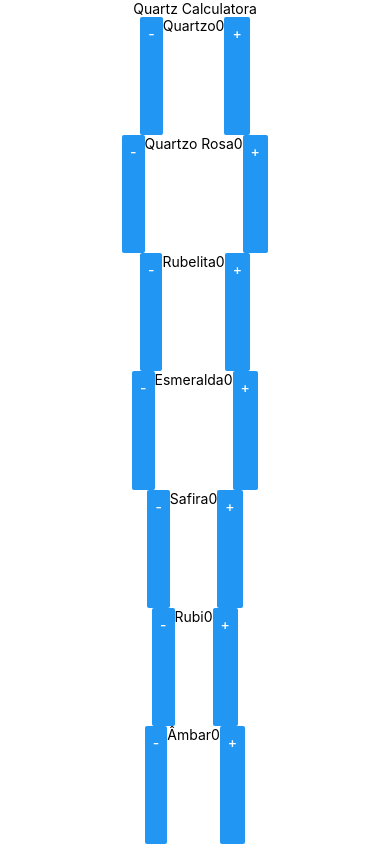
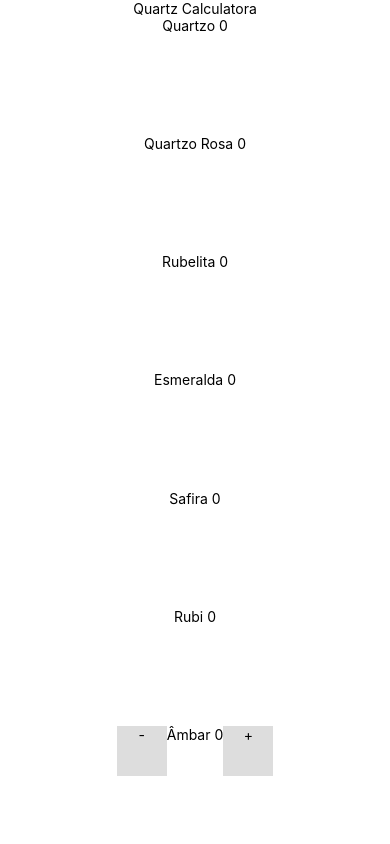
Before and after one commit to JHBoing/QuartzCalculator, a React Native app: screen / in a window 390 px wide. Built offline with nearby package versions, Linux system fonts and the light colour scheme.

Commit message:
Changed Button to TouchableOpacity
Changed Button to TouchableOpacity and fixed ambars count.

```diff
--- a/App.js
+++ b/App.js
@@ -1,5 +1,5 @@
 import React from 'react';
-import { StyleSheet, Text, View, Button } from 'react-native';
+import { StyleSheet, Text, View, TouchableOpacity } from 'react-native';
 
 export default class App extends React.Component {
 
@@ -31,88 +31,94 @@ export default class App extends React.Component {
             <View style={styles.container}>
                 <Text>Quartz Calculatora</Text>
                 <View style={styles.pedraContainer}>
-                    <Button
+                    <TouchableOpacity
                         title="-"
                         onPress={(quartzo) => (this.state.quartzo > 0) ? this.setState({quartzo: this.state.quartzo - 1}):null}
                     />
                     <Text>Quartzo</Text>
-                    <Text>{this.state.quartzo}</Text>
-                    <Button
+                    <Text> {this.state.quartzo}</Text>
+                    <TouchableOpacity
                         title="+"
                         onPress={(quartzo) => this.setState({quartzo: this.state.quartzo + 1})}
                     />
                 </View>
                 <View style={styles.pedraContainer}>
-                    <Button
+                    <TouchableOpacity
                         title="-"
                         onPress={(quartzoRosa) => (this.state.quartzoRosa > 0) ? this.setState({quartzoRosa: this.state.quartzoRosa - 1}):null}
                     />
                     <Text>Quartzo Rosa</Text>
-                    <Text>{this.state.quartzoRosa}</Text>
-                    <Button
+                    <Text> {this.state.quartzoRosa}</Text>
+                    <TouchableOpacity
                         title="+"
                         onPress={(quartzoRosa) => this.setState({quartzoRosa: this.state.quartzoRosa + 1})}
                     />
                 </View>
                 <View style={styles.pedraContainer}>
-                    <Button
+                    <TouchableOpacity
                         title="-"
                         onPress={(rubelita) => (this.state.rubelita > 0) ? this.setState({rubelita: this.state.rubelita - 1}):null}
                     />
                     <Text>Rubelita</Text>
-                    <Text>{this.state.rubelita}</Text>
-                    <Button
+                    <Text> {this.state.rubelita}</Text>
+                    <TouchableOpacity
                         title="+"
                         onPress={(rubelita) => this.setState({rubelita: this.state.rubelita + 1})}
                     />
                 </View>
                 <View style={styles.pedraContainer}>
-                    <Button
+                    <TouchableOpacity
                         title="-"
                         onPress={(esmeralda) => (this.state.esmeralda > 0) ? this.setState({esmeralda: this.state.esmeralda - 1}):null}
                     />
                     <Text>Esmeralda</Text>
-                    <Text>{this.state.esmeralda}</Text>
-                    <Button
+                    <Text> {this.state.esmeralda}</Text>
+                    <TouchableOpacity
                         title="+"
                         onPress={(esmeralda) => this.setState({esmeralda: this.state.esmeralda + 1})}
                     />
                 </View>
                 <View style={styles.pedraContainer}>
-                    <Button
+                    <TouchableOpacity
                         title="-"
                         onPress={(safira) => (this.state.safira > 0) ? this.setState({safira: this.state.safira - 1}):null}
                     />
                     <Text>Safira</Text>
-                    <Text>{this.state.safira}</Text>
-                    <Button
+                    <Text> {this.state.safira}</Text>
+                    <TouchableOpacity
                         title="+"
                         onPress={(safira) => this.setState({safira: this.state.safira + 1})}
                     />
                 </View>
                 <View style={styles.pedraContainer}>
-                    <Button
+                    <TouchableOpacity
                         title="-"
                         onPress={(rubi) => (this.state.rubi > 0) ? this.setState({rubi: this.state.rubi - 1}):null}
                     />
                     <Text>Rubi</Text>
-                    <Text>{this.state.rubi}</Text>
-                    <Button
+                    <Text> {this.state.rubi}</Text>
+                    <TouchableOpacity
                         title="+"
                         onPress={(rubi) => this.setState({rubi: this.state.rubi + 1})}
                     />
                 </View>
                 <View style={styles.pedraContainer}>
-                    <Button
+                    <TouchableOpacity
                         title="-"
-                        onPress={(rubi) => (this.state.rubi > 0) ? this.setState({rubi: this.state.rubi - 1}):null}
-                    />
+                        onPress={(ambar) => (this.state.ambar > 0) ? this.setState({ambar: this.state.ambar - 1}):null}
+                        style={styles.button}
+                    >
+                        <Text>-</Text>
+                    </TouchableOpacity>
                     <Text>Âmbar</Text>
-                    <Text>{this.state.rubi}</Text>
-                    <Button
+                    <Text> {this.state.ambar}</Text>
+                    <TouchableOpacity
                         title="+"
-                        onPress={(rubi) => this.setState({rubi: this.state.rubi + 1})}
-                    />
+                        onPress={(ambar) => this.setState({ambar: this.state.ambar + 1})}
+                        style={styles.button}
+                    >
+                        <Text>+</Text>
+                    </TouchableOpacity>
                 </View>
             </View>
         );
@@ -130,5 +136,11 @@ const styles = StyleSheet.create({
         flex: 1,
         flexDirection: 'row',
         justifyContent: 'space-between',
+    },
+    button: {
+        alignItems: 'center',
+        backgroundColor: '#DDDDDD',
+        width: 50,
+        height: 50
     }
 });
```
